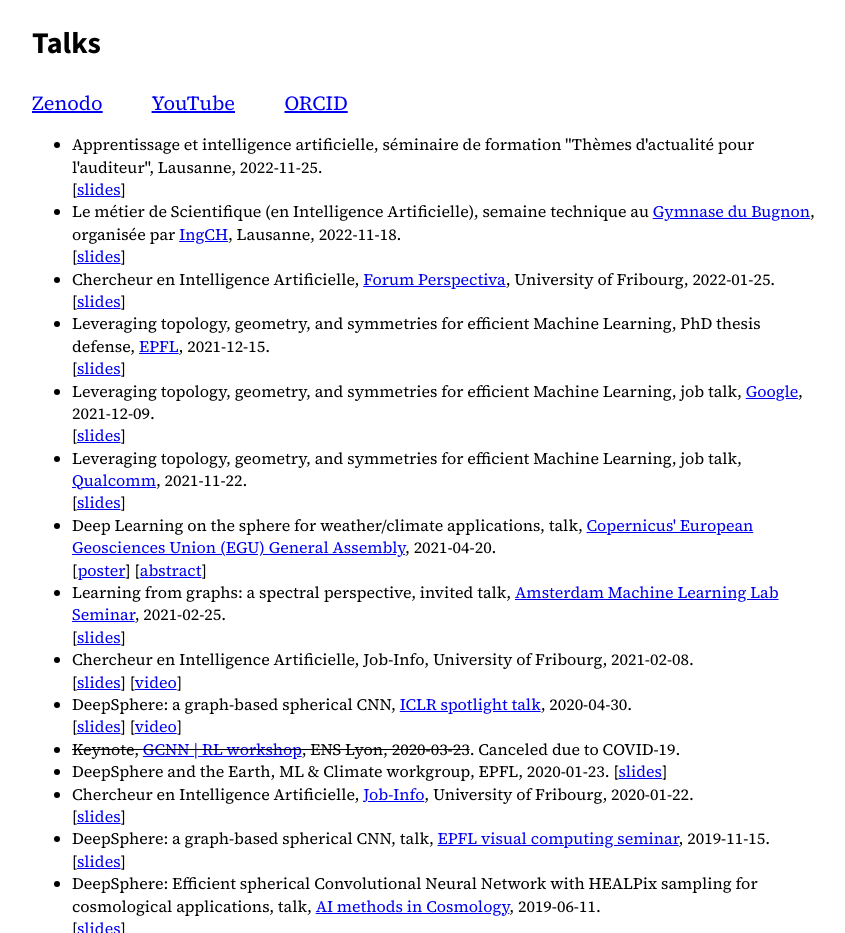
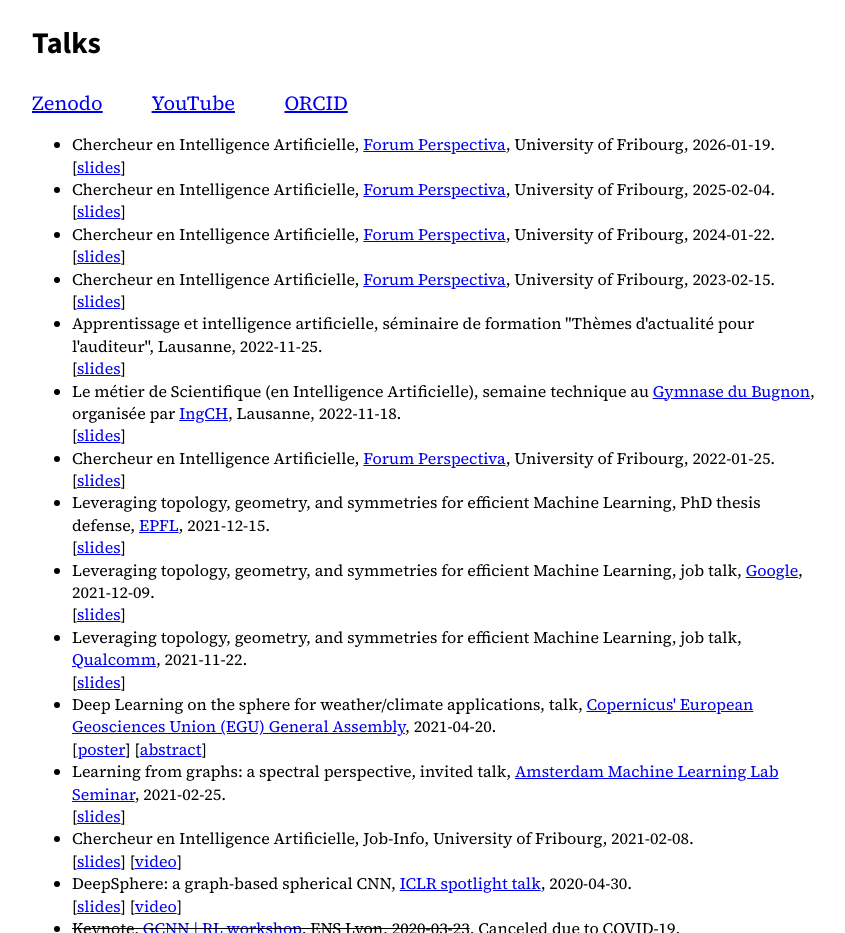
Before and after one commit to mdeff/homepage, a plain HTML site: page index.html in a window 1280 px wide. Shown: the part 3144-4077 px from the top of the page, without its empty margins (216-1061 px from the left). Drawn offline with nearby package versions, Linux system fonts and the light colour scheme.

Commit message:
talks: forum Perspectiva 2023, 2024, 2025, 2026

```diff
--- a/index.html
+++ b/index.html
@@ -411,6 +411,22 @@ Before the PhD, I obtained a MSc in Electrical Engineering from <a href="https:/
 
 <div style="font-size: 0.8em">
 <ul>
+    <li>
+        Chercheur en Intelligence Artificielle, <a href="https://www.fr.ch/formation-et-ecoles/orientation-professionnelle-et-conseil-de-carriere/perspectiva-choisir-sa-voie-grace-aux-conferences-et-videos-realisees-pour-les-eleves-du-s2">Forum Perspectiva</a>, University of Fribourg, 2026-01-19.<br>
+        [<a href="https://doi.org/10.5281/zenodo.18341010">slides</a>]
+    </li>
+    <li>
+        Chercheur en Intelligence Artificielle, <a href="https://www.fr.ch/formation-et-ecoles/orientation-professionnelle-et-conseil-de-carriere/perspectiva-choisir-sa-voie-grace-aux-conferences-et-videos-realisees-pour-les-eleves-du-s2">Forum Perspectiva</a>, University of Fribourg, 2025-02-04.<br>
+        [<a href="https://doi.org/10.5281/zenodo.18340985">slides</a>]
+    </li>
+    <li>
+        Chercheur en Intelligence Artificielle, <a href="https://www.fr.ch/formation-et-ecoles/orientation-professionnelle-et-conseil-de-carriere/perspectiva-choisir-sa-voie-grace-aux-conferences-et-videos-realisees-pour-les-eleves-du-s2">Forum Perspectiva</a>, University of Fribourg, 2024-01-22.<br>
+        [<a href="https://doi.org/10.5281/zenodo.18340950">slides</a>]
+    </li>
+    <li>
+        Chercheur en Intelligence Artificielle, <a href="https://www.fr.ch/formation-et-ecoles/orientation-professionnelle-et-conseil-de-carriere/perspectiva-choisir-sa-voie-grace-aux-conferences-et-videos-realisees-pour-les-eleves-du-s2">Forum Perspectiva</a>, University of Fribourg, 2023-02-15.<br>
+        [<a href="https://doi.org/10.5281/zenodo.18340850">slides</a>]
+    </li>
     <li>
         Apprentissage et intelligence artificielle, séminaire de formation "Thèmes d'actualité pour l'auditeur", Lausanne, 2022-11-25.<br>
         [<a href="https://doi.org/10.5281/zenodo.7402275">slides</a>]
```
